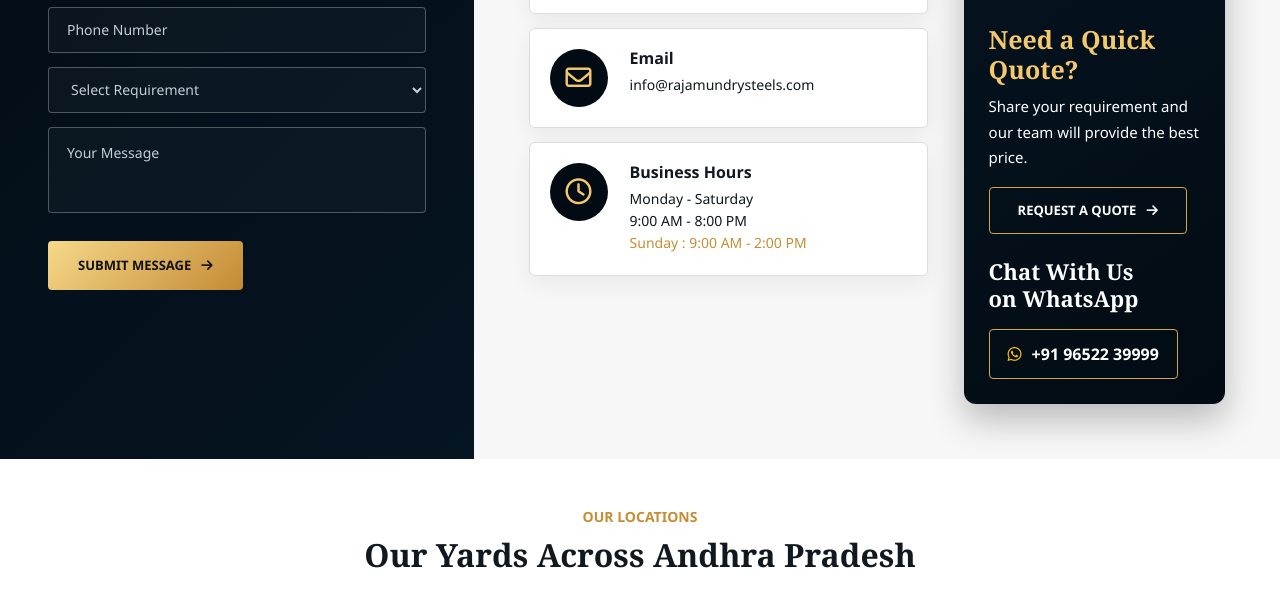
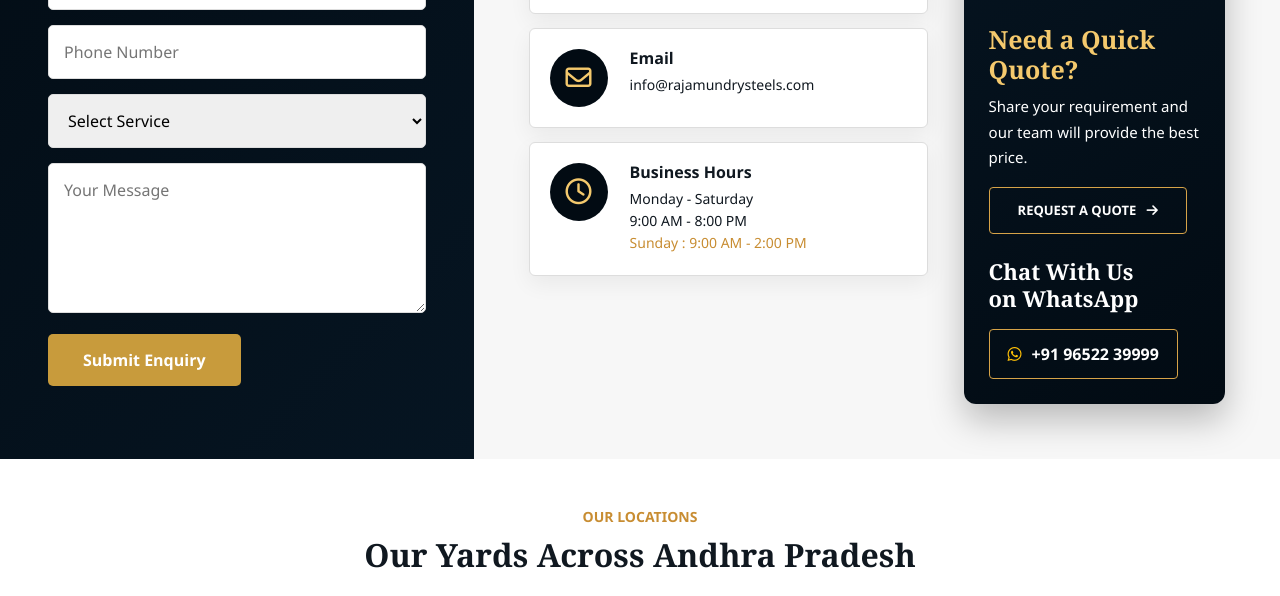
Before and after one commit to bhavi-creations/rajamundry_steel_new, a PHP site: page /contact.php in a window 1280 px wide. Shown: the part 991-1587 px from the top of the page. Run offline with PHP 8.4, Linux system fonts and the light colour scheme.

```diff
--- a/about.php
+++ b/about.php
@@ -175,7 +175,7 @@
 
     .who-img {
       min-height: 455px;
-      background: url("https://images.unsplash.com/photo-1486406146926-c627a92ad1ab?q=80&w=1000&auto=format&fit=crop");
+      background: url("./assets/img/about_sideimg.png");
       /* CHANGE THIS IMAGE: Rajamundry Steels building */
       background-size: cover;
       background-position: center;
--- a/contact.php
+++ b/contact.php
@@ -330,7 +330,7 @@
 
     .quote-img {
       height: 210px;
-      background: url("https://images.unsplash.com/photo-1581092160607-ee22621dd758?q=80&w=900&auto=format&fit=crop");
+      background: url("./assets/img/gallrey_3.png");
       background-size: cover;
       background-position: center;
     }
@@ -706,6 +706,51 @@
         align-items: flex-start;
       }
     }
+
+
+    /* contact form   */
+
+.contact_section_form{
+    width:100%;
+}
+
+.contact_section_group{
+    margin-bottom:15px;
+}
+
+.contact_section_input,
+.contact_section_textarea{
+    width:100%;
+    padding:14px 15px;
+    border:1px solid #ddd;
+    border-radius:5px;
+    font-size:16px;
+    outline:none;
+}
+
+.contact_section_input:focus,
+.contact_section_textarea:focus{
+    border-color:#c89b3c;
+}
+
+.contact_section_btn{
+    background:#c89b3c;
+    color:#fff;
+    border:none;
+    padding:14px 35px;
+    border-radius:5px;
+    cursor:pointer;
+    font-size:16px;
+    font-weight:600;
+}
+
+.contact_section_btn:hover{
+    opacity:0.9;
+}
+
+
+
+
   </style>
 </head>
 
@@ -790,28 +835,62 @@
       <h2>We Will Get Back To You<br>As Soon As Possible!</h2>
       <div class="gold-line"></div>
 
-      <form class="form-box" action="send_mail.php" method="POST">
-        <input type="text" name="name" placeholder="Your Name" required>
+      <!-- <form class="form-box" action="send_mail.php" method="POST">
+        <input type="text" name="contactname" placeholder="Your Name" required>
 
-        <input type="email" name="email" placeholder="Email Address" required>
+        <input type="email" name="contactemail" placeholder="Email Address" required>
 
-        <input type="text" name="phone" placeholder="Phone Number" required>
+        <input type="text" name="contactphone" placeholder="Phone Number" required>
 
-        <select name="requirement" required>
-          <option value="">Select Requirement</option>
-          <option value="TMT Bars">TMT Bars</option>
-          <option value="Structural Steel">Structural Steel</option>
-          <option value="MS Pipes">MS Pipes</option>
-          <option value="Steel Sheets">Steel Sheets</option>
-          <option value="Angles">Angles, Channels & Beam</option>
-        </select>
 
-        <textarea name="message" placeholder="Your Message" required></textarea>
+
+        <textarea name="contactsubject" placeholder="Your Message" required></textarea>
 
         <button type="submit" class="btn-gold mt-2">
           SUBMIT MESSAGE &nbsp; <i class="fa-solid fa-arrow-right"></i>
         </button>
-      </form>
+      </form> -->
+
+
+<form class="contact_section_form" action="send_mail.php" method="POST">
+
+    <div class="contact_section_group">
+        <input type="text" name="name" class="contact_section_input" placeholder="Your Name" required>
+    </div>
+
+    <div class="contact_section_group">
+        <input type="email" name="email" class="contact_section_input" placeholder="Your Email" required>
+    </div>
+
+    <div class="contact_section_group">
+        <input type="text" name="phone" class="contact_section_input" placeholder="Phone Number" required>
+    </div>
+
+    <div class="contact_section_group">
+        <select name="service" class="contact_section_input" required>
+            <option value="">Select Service</option>
+            <option value="TMT Bars">TMT Bars</option>
+            <option value="Structural Steel">Structural Steel</option>
+            <option value="MS Pipes">MS Pipes</option>
+            <option value="Steel Sheets">Steel Sheets</option>
+            <option value="Angles & Channels">Angles & Channels</option>
+        </select>
+    </div>
+
+    <div class="contact_section_group">
+        <textarea name="message" class="contact_section_textarea" rows="5" placeholder="Your Message" required></textarea>
+    </div>
+
+    <button type="submit" class="contact_section_btn">
+        Submit Enquiry
+    </button>
+
+</form>
+
+
+
+
+
     </div>
 
     <div class="info-side">
--- a/index.php
+++ b/index.php
@@ -668,7 +668,7 @@
                 </div>
             </div>
 
-            <div class="infra row mt-5 align-items-center">
+            <!-- <div class="infra row mt-5 align-items-center">
                 <div class="col-lg-4">
                     <h2>BUILT FOR LARGE SCALE<br>STEEL SUPPLY</h2>
                     <p class="text-light">Our strong infrastructure and vast stock capacity enable us to handle bulk orders and deliver across regions with efficiency.</p>
@@ -691,7 +691,7 @@
                         </div>
                     </div>
                 </div>
-            </div>
+            </div> -->
         </div>
     </section>
 
--- a/send_quote.php
+++ b/send_quote.php
@@ -45,7 +45,7 @@ if ($_SERVER["REQUEST_METHOD"] === "POST") {
         $mail->SMTPAuth   = true;
 
         $mail->Username   = 'manimalladi05@gmail.com';
-        $mail->Password   = 'YOUR_NEW_GMAIL_APP_PASSWORD';
+        $mail->Password   = 'cvarqcchfjpawxvo';
 
         $mail->SMTPSecure = PHPMailer::ENCRYPTION_STARTTLS;
         $mail->Port       = 587;
--- a/yards.php
+++ b/yards.php
@@ -717,7 +717,7 @@
 
                     <li><a class="nav-link" href="contact.php">CONTACT</a></li>
                     <a></a>
-                    <li><button href="get_a_qoute.php" class="btn-gold ms-lg-3"> GET IN A QUOTE → </button></li></a>
+             <a href="get_a_qoute.php"> <li><button  class="btn-gold ms-lg-3"> GET IN A QUOTE → </button></li></a>
                 </ul>
             </div>
         </div>
```
Also changed, not shown: Vendors.php (+14 -2 lines), get_a_qoute.php (+154 -109 lines), send_mail.php (+35 -71 lines), assets/img/about_sideimg.png (added).
